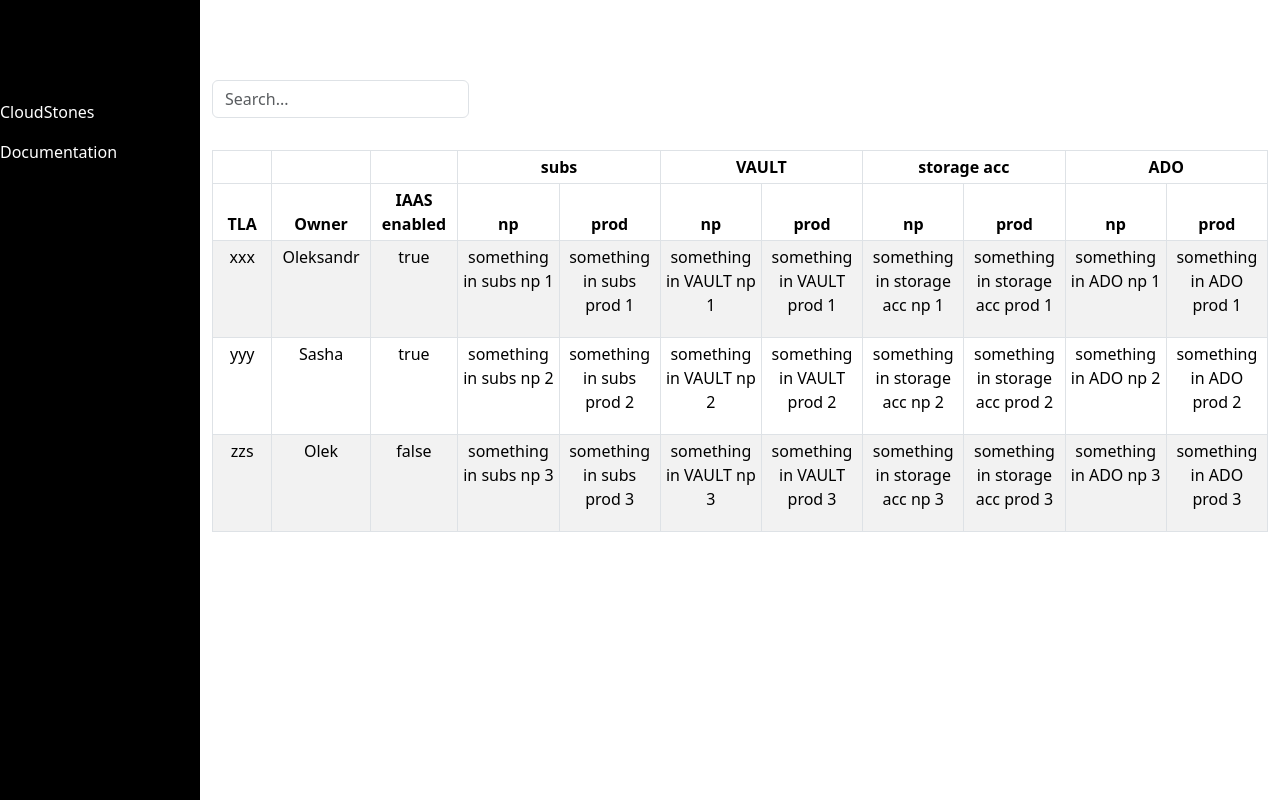
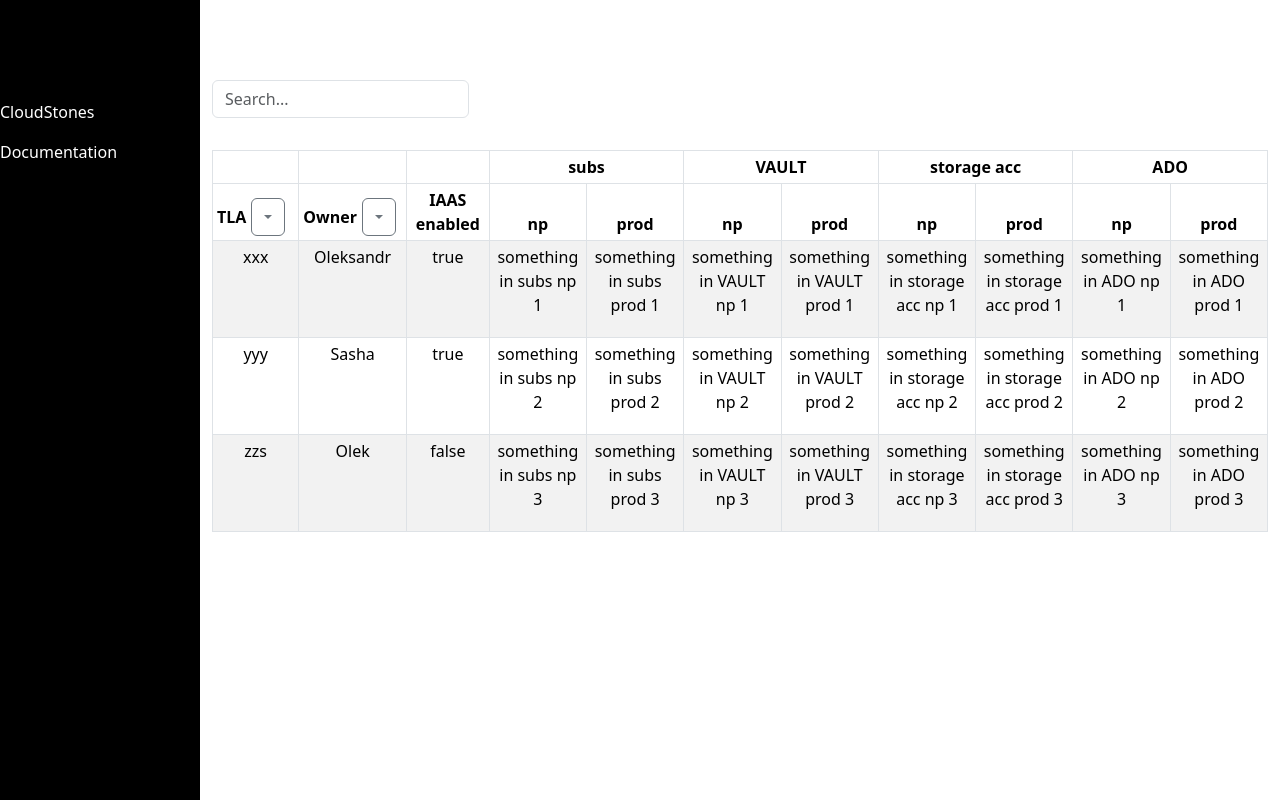
Before and after one commit to KhrystynaPeryk/cloudstone, a React (Create React App) app: page / in a window 1280 px wide. Built offline with nearby package versions, Linux system fonts and the light colour scheme.

Commit message:
basic filters for tla and owner

```diff
--- a/src/components/Table.jsx
+++ b/src/components/Table.jsx
@@ -4,14 +4,99 @@ import { useState, useMemo } from "react";
 import './Table.css';
 import Table from 'react-bootstrap/Table'
 import SearchInput from "./SearchInput";
+import { Dropdown, DropdownButton } from 'react-bootstrap';
+
+const recursiveSearch = (obj, query) => {
+    if (typeof obj === 'string') {
+        return obj.toLowerCase().includes(query.toLowerCase());
+    }
+    if (typeof obj === 'object' && obj !== null) {
+        return Object.values(obj).some(value => recursiveSearch(value, query));
+    }
+    return false;
+};
+
+const TableComponent = () => {
+
+    const [data, setData] = useState(DUMMY_DATA);
+    const [searchQuery, setSearchQuery] = useState("");
+    const [selectedTLA, setSelectedTLA] = useState([]);
+    const [selectedOwner, setSelectedOwner] = useState([]);
+
+    const uniqueTLA = [...new Set(data.map(item => item.TLA))];
+    const uniqueOwners = [...new Set(data.map(item => item.Owner))];
+
+    const handleSelectTLA = (value) => {
+        setSelectedTLA(prev =>
+            prev.includes(value) ? prev.filter(item => item !== value) : [...prev, value]
+        );
+    };
+
+    const handleSelectOwner = (value) => {
+        setSelectedOwner(prev =>
+            prev.includes(value) ? prev.filter(item => item !== value) : [...prev, value]
+        );
+    };
+
+    const filteredData = useMemo(() => {
+        return data.filter(row => {
+            const matchesTLA = selectedTLA.length === 0 || selectedTLA.includes(row.TLA);
+            const matchesOwner = selectedOwner.length === 0 || selectedOwner.includes(row.Owner);
+            const matchesSearchQuery = !searchQuery || recursiveSearch(row, searchQuery);
+            return matchesTLA && matchesOwner && matchesSearchQuery;
+        });
+    }, [data, selectedTLA, selectedOwner, searchQuery]);
 
     const columnsData = [
         {
-        header: "TLA",
+            header: () => (
+                <div style={{ display: 'flex', alignItems: 'center' }}>
+                    <span>TLA</span>
+                    <DropdownButton
+                        id="dropdown-basic-button"
+                        title=""
+                        drop="down"
+                        variant="outline-secondary"
+                        style={{ marginLeft: '5px' }}
+                    >
+                        {uniqueTLA.map(tla => (
+                            <Dropdown.Item
+                                key={tla}
+                                active={selectedTLA.includes(tla)}
+                                onClick={() => handleSelectTLA(tla)}
+                            >
+                                {tla}
+                            </Dropdown.Item>
+                        ))}
+                    </DropdownButton>
+                </div>
+            ),
             accessorKey: "TLA",
             cell: (props) => <p>{props.getValue()}</p>,
         },
-    {   header: "Owner",
+        {
+            header: () => (
+                <div style={{ display: 'flex', alignItems: 'center' }}>
+                    <span>Owner</span>
+                    <DropdownButton
+                        id="dropdown-basic-button"
+                        title=""
+                        drop="down"
+                        variant="outline-secondary"
+                        style={{ marginLeft: '5px' }}
+                    >
+                        {uniqueOwners.map(owner => (
+                            <Dropdown.Item
+                                key={owner}
+                                active={selectedOwner.includes(owner)}
+                                onClick={() => handleSelectOwner(owner)}
+                            >
+                                {owner}
+                            </Dropdown.Item>
+                        ))}
+                    </DropdownButton>
+                </div>
+            ),
             accessorKey: "Owner",
             cell: (props) => <p>{props.getValue()}</p>,
         },
@@ -82,26 +167,6 @@ const columnsData = [
         },
     ];
 
-const recursiveSearch = (obj, query) => {
-    if (typeof obj === 'string') {
-        return obj.toLowerCase().includes(query.toLowerCase());
-    }
-    if (typeof obj === 'object' && obj !== null) {
-        return Object.values(obj).some(value => recursiveSearch(value, query));
-    }
-    return false;
-};
-
-const TableComponent = () => {
-
-    const [data, setData] = useState(DUMMY_DATA);
-    const [searchQuery, setSearchQuery] = useState("");
-
-    const filteredData = useMemo(() => {
-        if (!searchQuery) return data;
-        return data.filter(row => recursiveSearch(row, searchQuery));
-    }, [data, searchQuery]);
-
     const table = useReactTable({
         data: filteredData,
         columns: columnsData,
@@ -121,13 +186,7 @@ const TableComponent = () => {
                         <tr key={headerGroup.id}>
                             {headerGroup.headers.map(header => (
                                 <th key={header.id} colSpan={header.colSpan} style={{ position: 'relative', width: header.getSize()}}>
-                                    {header.isPlaceholder
-                                        ? null
-                                        : flexRender(
-                                            header.column.columnDef.header,
-                                            header.getContext()
-                                        )
-                                    }
+                                    {header.isPlaceholder ? null : flexRender(header.column.columnDef.header, header.getContext())}
                                     {header.column.getCanResize() && (
                                         <div
                                             onDoubleClick={() => header.column.resetSize()}
```
Lines whose indentation alone changed are shown as unchanged.
